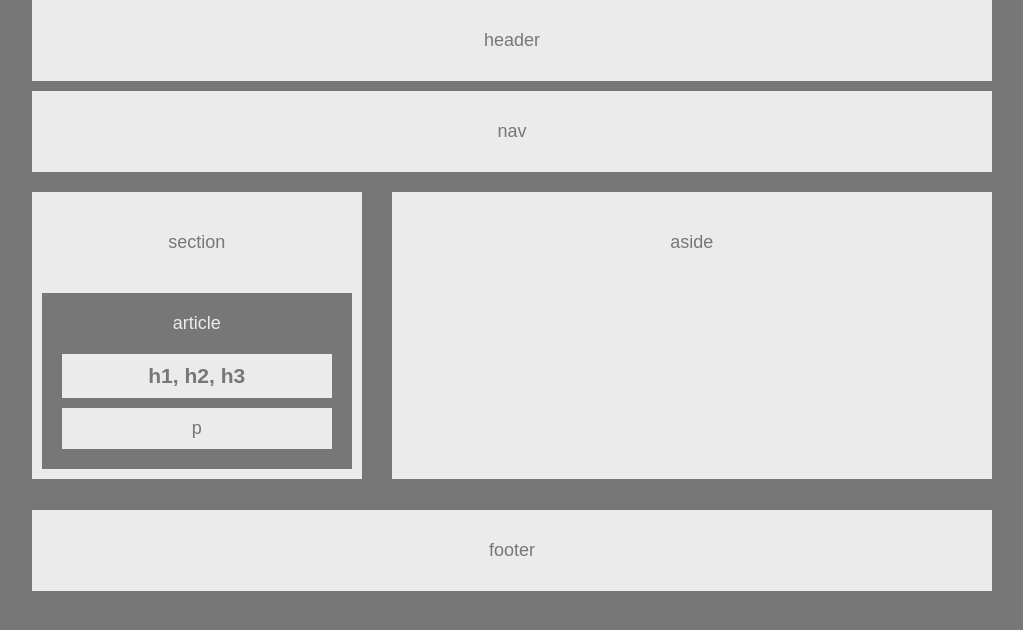
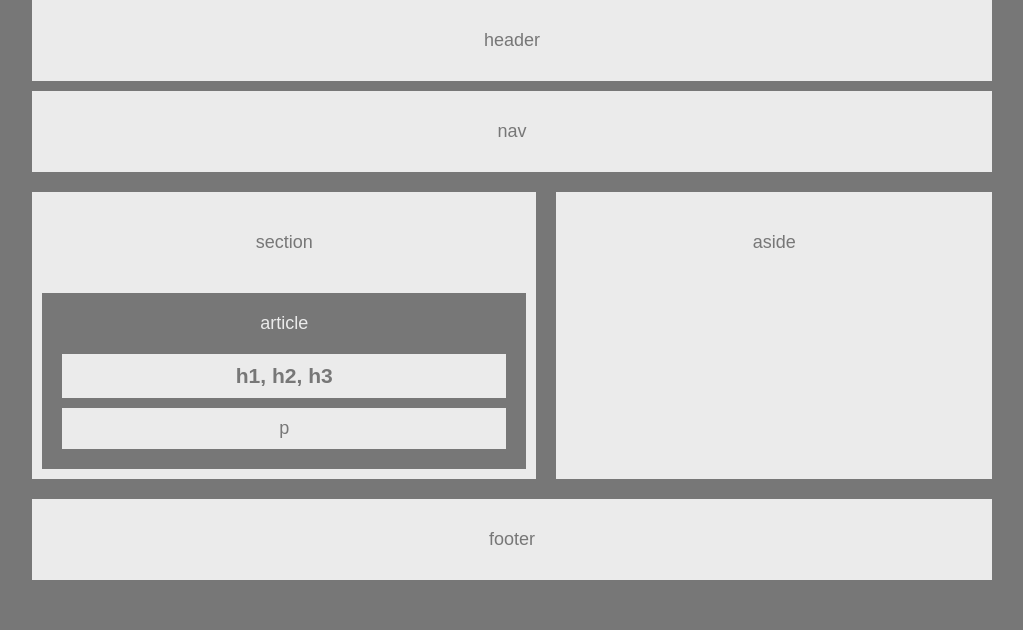
Before and after one commit to connorleee/HW-Wireframe, a plain HTML site: page index.html in a window 1280 px wide. Shown: the whole page, without its empty margins (128-1151 px from the left). Drawn offline with Linux system fonts and the light colour scheme.

Commit message:
Finished the assignment!

```diff
--- a/css/style.css
+++ b/css/style.css
@@ -19,27 +19,22 @@ header{
 }
 
 /* Container around Section and Aside */
-/* creates a table for the two columns */
 .container{
     padding-top: 10px;
     padding-bottom: 10px;
     overflow: hidden;
     margin-top: 10px;
     display: flex;
-    /* display: table;
-    border-spacing: 20px 0px; */
-
 }
 
-/* defines columns */
+
 section, aside{
-    /* display: table-cell; */
+    float: left;
 }
 
 section{
     width: 495px;
     padding: 10px;
-    float: left;
     margin-right: 20px;
 }
 
@@ -64,14 +59,17 @@ h1, p{
 
 aside{
     overflow: auto;
-    margin-left: 10px;
     padding-top: 10px;
-    width: 100%;
-
-    /* width: 405px;  */
-    /* padding-bottom: 195px; */
+    width: 445px;
  }
 
+/* clearfix hack to clear all floats */
+/* .clearfix::after{
+    content: "";
+    display: block;
+    clear: both;
+} */
+
 footer{
-    clear: both;
+    margin-top: 10px;
 }
--- a/index.html
+++ b/index.html
@@ -11,7 +11,7 @@
 
         <nav>nav</nav>
 
-        <div class="container">
+        <div class="container clearfix">
             <section>
                 <header>
                     section
@@ -36,8 +36,6 @@
             </aside>
         </div>
 
-        <br>
-
-        <footer>footer</footer>
+        <footer class="clearfix">footer</footer>
     </body>
 </html>
```
